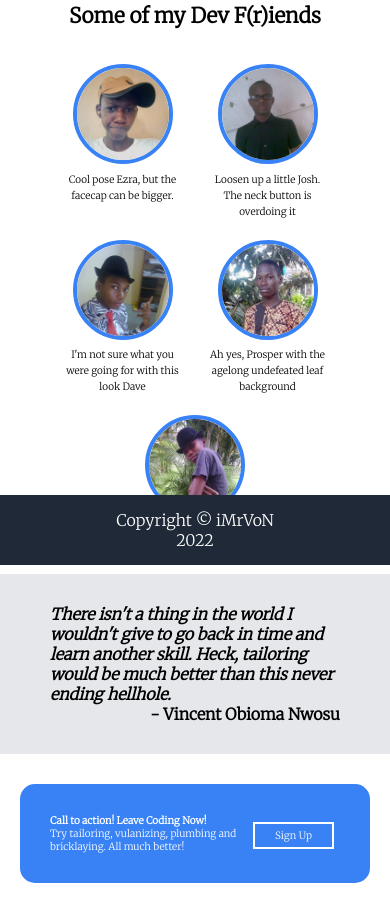
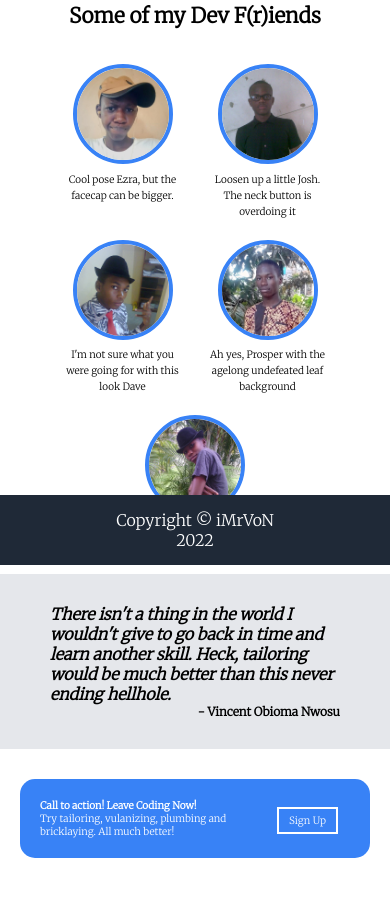
Before and after one commit to imrvon/landing-page, a plain HTML site: page index.html in a window 390 px wide. Shown: the part 279-1200 px from the top of the page. Drawn offline with Linux system fonts and the light colour scheme.

Commit message:
fix button sign up text padding

```diff
--- a/stylesheet.css
+++ b/stylesheet.css
@@ -262,7 +262,7 @@ footer {
 
     .quote-container p {
         text-align: right;
-        font-size: 16px;
+        font-size: 12px;
     }
 
     .cta {
@@ -271,7 +271,7 @@ footer {
 
     .cta-container {
         display: flex;
-        padding: 30px;
+        padding: 20px;
         background-color: #3882F6;
         border-radius: 15px;
         color: #FFFFFF;
@@ -291,7 +291,8 @@ footer {
         border: 2px solid #FFFFFF;
         color: #FFFFFF;
         font-size: 10px;
-        padding: 5px 20px;
+        padding: 5px 10px;
+        margin-left: 20px;
     }
 
     .cta-item h3 {
```
